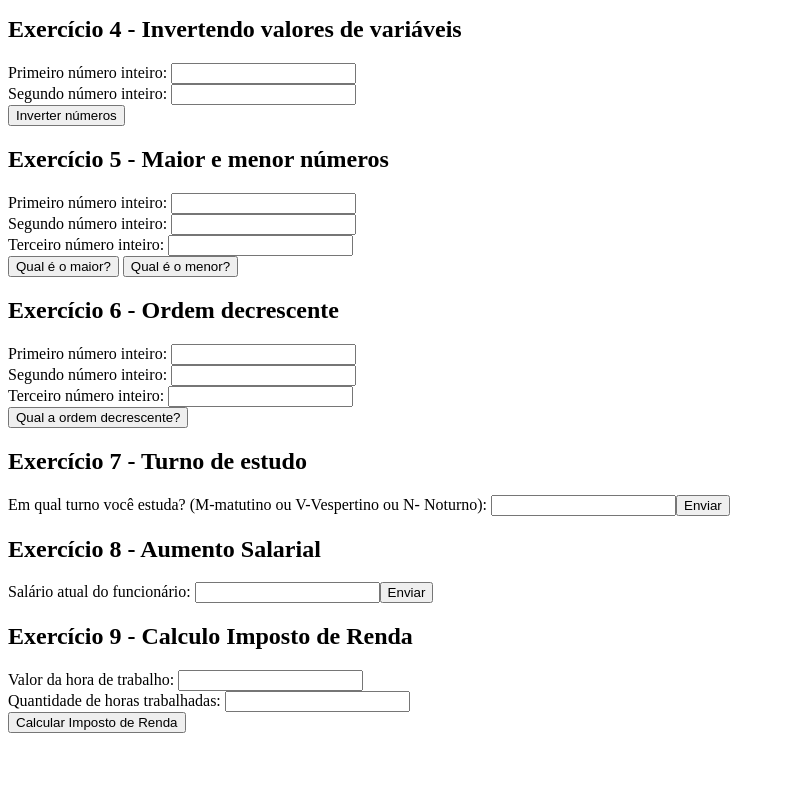
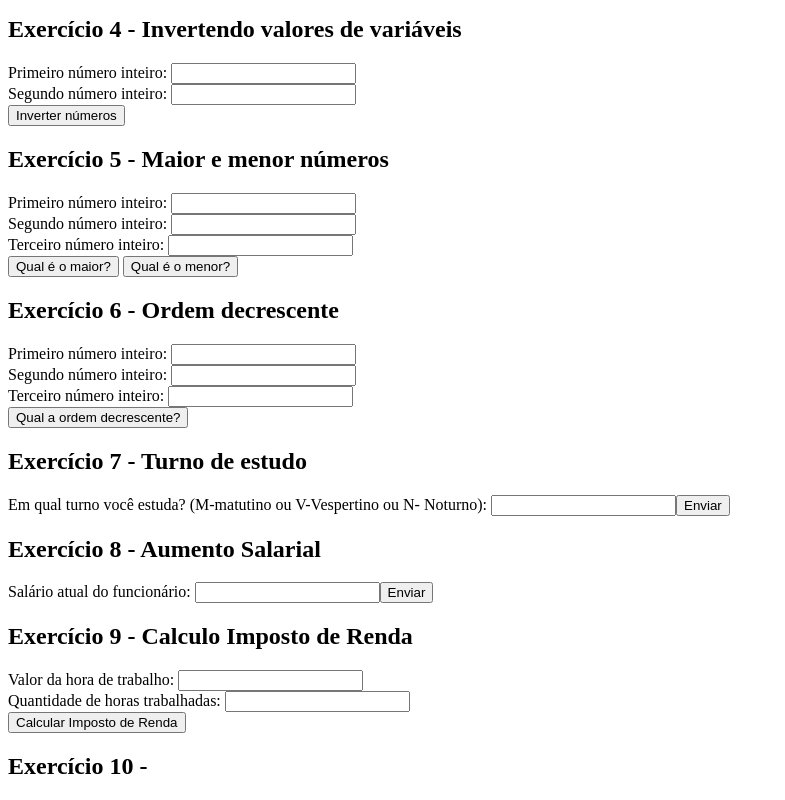
Before and after one commit to lauramab/jsteste, a plain HTML site: page index.html in a window 1280 px wide. Shown: the part 411-1211 px from the top of the page, without its empty margins (0-785 px from the left). Before the commit the page ends 1152 px from the top, so only its background shows below. Drawn offline with Linux system fonts and the light colour scheme.

Commit message:
Exercícios criado

```diff
--- a/index.html
+++ b/index.html
@@ -229,5 +229,6 @@ Quantidade de horas trabalhadas: <input id="qnthoras" type="number"></br>
 		}
 	</script>
 
+<h2>Exercício 10 - </h2>
 </body>
 </html>
```
